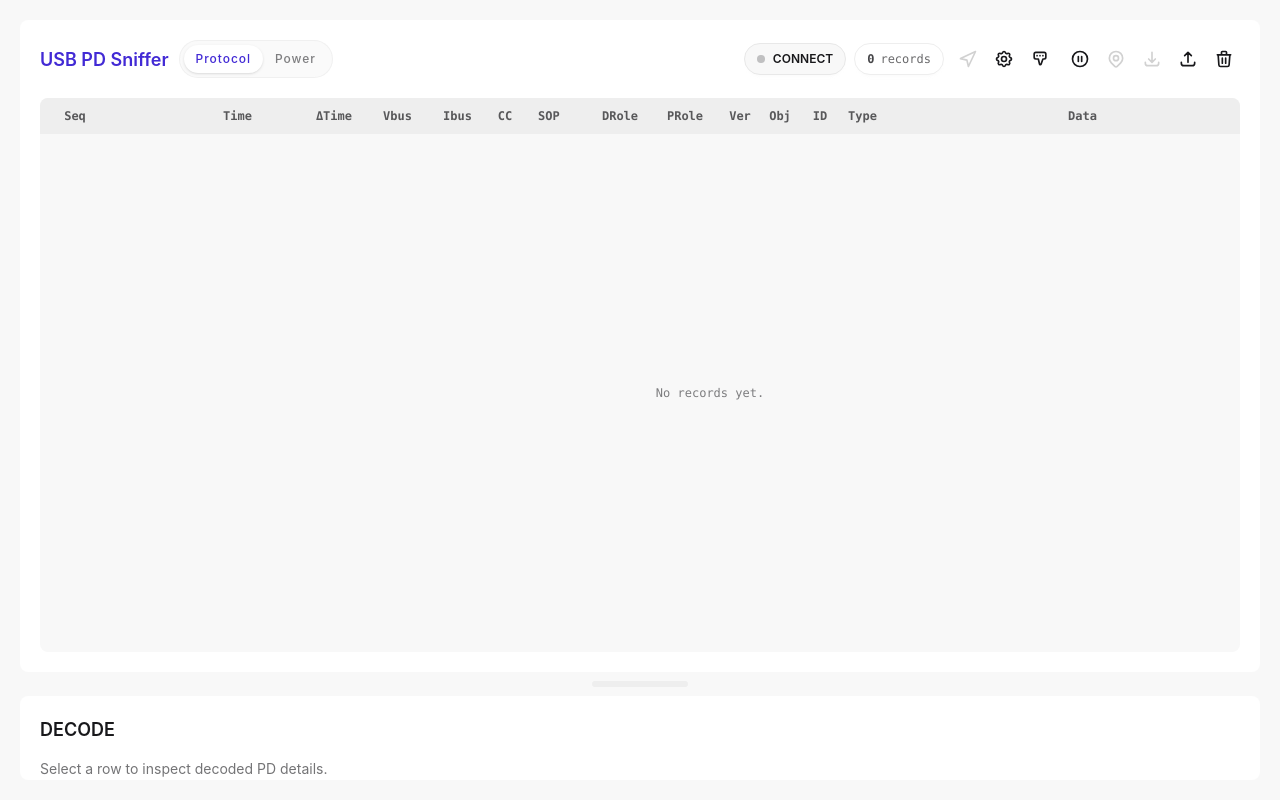
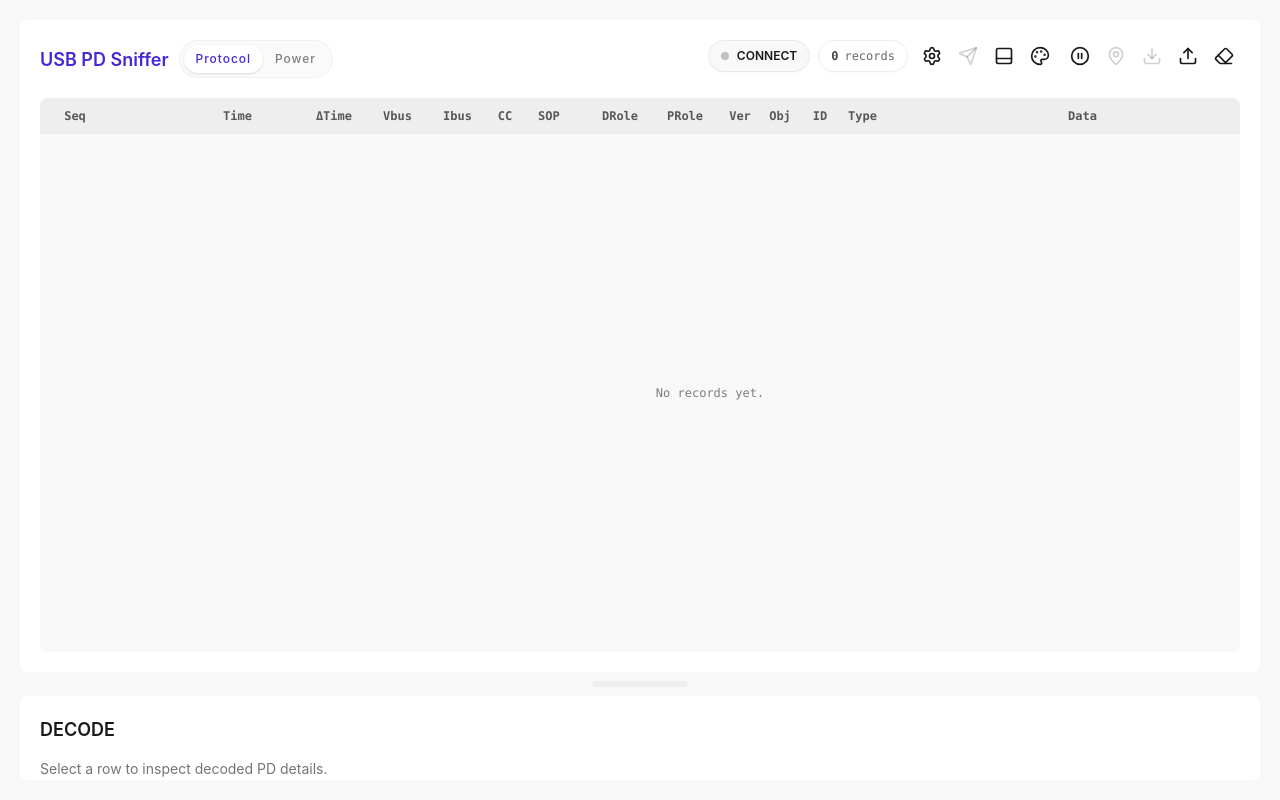
Before and after one commit to 0wQ/usb-pd-sniffer-web, a React (Vite) app in the folder packages/pd-web/: page / in a window 1280 px wide. Built offline with nearby package versions, Linux system fonts and the light colour scheme.

Commit message:
feat: improve decode layout controls

```diff
--- a/packages/pd-web/package.json
+++ b/packages/pd-web/package.json
@@ -16,6 +16,7 @@
     "@usb-pd-sniffer/pd-monitor": "workspace:*",
     "@usb-pd-sniffer/pd-monitor-atk-c2": "workspace:*",
     "clsx": "^2.1.1",
+    "lucide-react": "^1.11.0",
     "papaparse": "^5.5.3",
     "react": "^19.2.0",
     "react-dom": "^19.2.0",
--- a/packages/pd-web/src/components/card/TableCard.tsx
+++ b/packages/pd-web/src/components/card/TableCard.tsx
@@ -9,6 +9,19 @@
 import SendPdDialog from '@/components/common/SendPdDialog'
 import ViewTabs, { type AppView } from '@/components/common/ViewTabs'
 import clsx from 'clsx'
+import {
+  CirclePause,
+  CirclePlay,
+  Download,
+  Eraser,
+  MapPin,
+  Palette,
+  PanelBottom,
+  PanelRight,
+  Send,
+  Settings,
+  Upload,
+} from 'lucide-react'
 import { monitorEventName } from '@usb-pd-sniffer/pd-monitor'
 import { decodeSingleRecord } from '@/lib/analyzer/decode'
 import { decodeUfcsRecordType, formatUfcsSignal, formatUfcsTypeSummary } from '@/lib/ufcs/ufcsType'
@@ -23,6 +36,8 @@
 const ROW_HEIGHT = 30
 const THEME_STORAGE_KEY = 'usb-pd-sniffer-theme'
 const TOOLBAR_ICON_BUTTON_CLASS = 'btn btn-sm btn-square btn-ghost'
+const TOOLBAR_ICON_CLASS = 'h-5 w-5'
+type DecodeLayoutMode = 'vertical' | 'horizontal'
 
 const themes = [
   'light',
@@ -449,6 +464,8 @@
 
 type CardProps = {
   className?: string
+  decodeLayoutMode: DecodeLayoutMode
+  onToggleDecodeLayoutMode: () => void
   onRowClick: (index: number) => void
   selectedIndex: number | null
   isConnected: boolean
@@ -474,6 +491,8 @@
 
 const Card = memo(({
   className,
+  decodeLayoutMode,
+  onToggleDecodeLayoutMode,
   onRowClick,
   selectedIndex,
   isConnected,
@@ -607,19 +626,26 @@
     setImportDialogOpen(false)
     setPendingImportData(null)
   }, [])
+  const decodeLayoutButtonLabel = decodeLayoutMode === 'vertical'
+    ? 'Move decode panel to right side'
+    : 'Move decode panel to bottom'
+  const DecodeLayoutIcon = decodeLayoutMode === 'vertical'
+    ? PanelBottom
+    : PanelRight
+  const AutoScrollIcon = autoScroll ? CirclePause : CirclePlay
 
   return (
     <section className={clsx('flex min-w-0 flex-col min-h-0', className)}>
       <div className="relative z-20 shrink-0 overflow-visible p-5">
-        <div className="flex flex-col gap-3 lg:flex-row lg:items-center lg:justify-between">
-          <div className="flex min-w-0 flex-wrap items-center gap-2.5">
-            <h2 className="card-title select-none">
+        <div className="flex flex-col gap-3 lg:flex-row lg:items-start lg:justify-between">
+          <div className="flex min-w-max shrink-0 flex-nowrap items-center gap-2.5">
+            <h2 className="card-title shrink-0 select-none whitespace-nowrap">
               <span className="text-primary">USB PD Sniffer</span>
             </h2>
             <ViewTabs currentView={currentView} onViewChange={onViewChange} />
           </div>
-          <div className="flex w-full min-w-0 flex-wrap items-center justify-end gap-2 lg:w-auto">
-            <div className="flex flex-wrap items-center gap-2">
+          <div className="flex min-w-0 flex-1 flex-wrap items-center justify-end gap-2">
+            <div className="flex shrink-0 flex-wrap items-center justify-end gap-2">
               {isDeviceSupported && (
                 <button
                   className="btn btn-sm rounded-full gap-2"
@@ -645,45 +671,10 @@
               <RecordCounterComponent />
             </div>
 
-            <div className="flex flex-wrap items-center gap-1">
-              <button
-                className={TOOLBAR_ICON_BUTTON_CLASS}
-                onClick={() => setTxDialogOpen(true)}
-                disabled={!monitorDeviceCapabilities.tx || !isDeviceSupported || !isConnected || isSendingCommand}
-                aria-label="Native PD TX"
-                title={monitorDeviceCapabilities.tx ? 'Native PD TX' : 'Selected device does not support PD TX'}
-              >
-                <svg
-                  xmlns="http://www.w3.org/2000/svg"
-                  className="h-5 w-5"
-                  fill="none"
-                  viewBox="0 0 24 24"
-                  stroke="currentColor"
-                >
-                  <path
-                    strokeLinecap="round"
-                    strokeLinejoin="round"
-                    strokeWidth={2}
-                    d="M3 11.5L21 3l-8.5 18-1.8-7.7L3 11.5z"
-                  />
-                </svg>
-              </button>
+            <div className="flex min-w-max shrink-0 flex-wrap items-center justify-end gap-1">
               <div className="dropdown dropdown-end">
                 <label tabIndex={0} role="button" className={TOOLBAR_ICON_BUTTON_CLASS}>
-                  <svg
-                    className="h-5 w-5 stroke-current"
-                    xmlns="http://www.w3.org/2000/svg"
-                    fill="none"
-                    viewBox="0 0 24 24"
-                  >
-                    <path
-                      strokeLinecap="round"
-                      strokeLinejoin="round"
-                      strokeWidth="2"
-                      d="M10.325 4.317c.426-1.756 2.924-1.756 3.35 0a1.724 1.724 0 002.573 1.066c1.543-.94 3.31.826 2.37 2.37a1.724 1.724 0 001.065 2.572c1.756.426 1.756 2.924 0 3.35a1.724 1.724 0 00-1.066 2.573c.94 1.543-.826 3.31-2.37 2.37a1.724 1.724 0 00-2.572 1.065c-.426 1.756-2.924 1.756-3.35 0a1.724 1.724 0 00-2.573-1.066c-1.543.94-3.31-.826-2.37-2.37a1.724 1.724 0 00-1.065-2.572c-1.756-.426-1.756-2.924 0-3.35a1.724 1.724 0 001.066-2.573c-.94-1.543.826-3.31 2.37-2.37.996.608 2.296.07 2.572-1.065z"
-                    />
-                    <path strokeLinecap="round" strokeLinejoin="round" strokeWidth="2" d="M15 12a3 3 0 11-6 0 3 3 0 016 0z" />
-                  </svg>
+                  <Settings className={TOOLBAR_ICON_CLASS} />
                 </label>
                 <div tabIndex={0} className="dropdown-content z-20 w-72 rounded-box bg-base-100 p-3 shadow-md">
                   {isDeviceSupported && (
@@ -734,25 +725,27 @@
                   )}
                 </div>
               </div>
+              <button
+                className={TOOLBAR_ICON_BUTTON_CLASS}
+                onClick={() => setTxDialogOpen(true)}
+                disabled={!monitorDeviceCapabilities.tx || !isDeviceSupported || !isConnected || isSendingCommand}
+                aria-label="Native PD TX"
+                title={monitorDeviceCapabilities.tx ? 'Native PD TX' : 'Selected device does not support PD TX'}
+              >
+                <Send className={TOOLBAR_ICON_CLASS} />
+              </button>
+              <button
+                className={TOOLBAR_ICON_BUTTON_CLASS}
+                onClick={onToggleDecodeLayoutMode}
+                aria-label={decodeLayoutButtonLabel}
+                title={decodeLayoutButtonLabel}
+              >
+                <DecodeLayoutIcon className={TOOLBAR_ICON_CLASS} />
+              </button>
 
               <div className="dropdown dropdown-end">
                 <label tabIndex={0} role="button" className={TOOLBAR_ICON_BUTTON_CLASS}>
-                  <svg
-                    className="h-5 w-5 stroke-current"
-                    xmlns="http://www.w3.org/2000/svg"
-                    fill="none"
-                    viewBox="0 0 24 24"
-                  >
-                    <path
-                      strokeLinecap="round"
-                      strokeLinejoin="round"
-                      strokeWidth="2"
-                      d="M7 4h10a2 2 0 012 2v4a2 2 0 01-2 2h-1.5l-2.2 6.2a1 1 0 01-1.9-.2L10 12H7a2 2 0 01-2-2V6a2 2 0 012-2z"
-                    />
-                    <circle cx="8.5" cy="8" r="1" fill="currentColor" stroke="none" />
-                    <circle cx="12" cy="8" r="1" fill="currentColor" stroke="none" />
-                    <circle cx="15.5" cy="8" r="1" fill="currentColor" stroke="none" />
-                  </svg>
+                  <Palette className={TOOLBAR_ICON_CLASS} />
                 </label>
                 <ul tabIndex={-1} className="dropdown-content z-20 max-h-72 w-50 overflow-y-auto rounded-box bg-base-100 p-2 shadow-md menu">
                   {themes.map((theme) => (
@@ -764,29 +757,13 @@
               </div>
             </div>
 
-            <div className="flex flex-wrap items-center gap-1">
+            <div className="flex min-w-max shrink-0 flex-wrap items-center justify-end gap-1">
               <button
                 className={TOOLBAR_ICON_BUTTON_CLASS}
                 onClick={() => setAutoScroll(!autoScroll)}
                 aria-label="Auto Scroll"
               >
-                <svg
-                  xmlns="http://www.w3.org/2000/svg"
-                  className="h-5 w-5"
-                  fill="none"
-                  viewBox="0 0 24 24"
-                  stroke="currentColor"
-                >
-                  <path
-                    strokeLinecap="round"
-                    strokeLinejoin="round"
-                    strokeWidth={2}
-                    d={autoScroll
-                      ? "M10 9v6m4-6v6m7-3a9 9 0 11-18 0 9 9 0 0118 0z"
-                      : "M14.752 11.168l-3.197-2.132A1 1 0 0010 9.87v4.263a1 1 0 001.555.832l3.197-2.132a1 1 0 000-1.664z M21 12a9 9 0 11-18 0 9 9 0 0118 0z"
-                    }
-                  />
-                </svg>
+                <AutoScrollIcon className={TOOLBAR_ICON_CLASS} />
               </button>
               <button
                 className={TOOLBAR_ICON_BUTTON_CLASS}
@@ -794,26 +771,7 @@
                 disabled={selectedIndex === null}
                 aria-label="Scroll to selection"
               >
-                <svg
-                  xmlns="http://www.w3.org/2000/svg"
-                  className="h-5 w-5"
-                  fill="none"
-                  viewBox="0 0 24 24"
-                  stroke="currentColor"
-                >
-                  <path
-                    strokeLinecap="round"
-                    strokeLinejoin="round"
-                    strokeWidth={2}
-                    d="M17.657 16.657L13.414 20.9a1.998 1.998 0 01-2.827 0l-4.244-4.243a8 8 0 1111.314 0z"
-                  />
-                  <path
-                    strokeLinecap="round"
-                    strokeLinejoin="round"
-                    strokeWidth={2}
-                    d="M15 11a3 3 0 11-6 0 3 3 0 016 0z"
-                  />
-                </svg>
+                <MapPin className={TOOLBAR_ICON_CLASS} />
               </button>
               <button
                 className={TOOLBAR_ICON_BUTTON_CLASS}
@@ -821,20 +779,7 @@
                 disabled={captureCount === 0 || isProcessing}
                 aria-label="Export to CSV"
               >
-                <svg
-                  xmlns="http://www.w3.org/2000/svg"
-                  className="h-5 w-5"
-                  fill="none"
-                  viewBox="0 0 24 24"
-                  stroke="currentColor"
-                >
-                  <path
-                    strokeLinecap="round"
-                    strokeLinejoin="round"
-                    strokeWidth={2}
-                    d="M4 16v1a3 3 0 003 3h10a3 3 0 003-3v-1m-4-4l-4 4m0 0l-4-4m4 4V4"
-                  />
-                </svg>
+                <Download className={TOOLBAR_ICON_CLASS} />
               </button>
               <button
                 className={TOOLBAR_ICON_BUTTON_CLASS}
@@ -842,40 +787,14 @@
                 disabled={isProcessing}
                 aria-label="Import from CSV"
               >
-                <svg
-                  xmlns="http://www.w3.org/2000/svg"
-                  className="h-5 w-5"
-                  fill="none"
-                  viewBox="0 0 24 24"
-                  stroke="currentColor"
-                >
-                  <path
-                    strokeLinecap="round"
-                    strokeLinejoin="round"
-                    strokeWidth={2}
-                    d="M4 16v1a3 3 0 003 3h10a3 3 0 003-3v-1m-4-8l-4-4m0 0L8 8m4-4v12"
-                  />
-                </svg>
+                <Upload className={TOOLBAR_ICON_CLASS} />
               </button>
               <button
                 className={TOOLBAR_ICON_BUTTON_CLASS}
                 onClick={clearRecords}
                 aria-label="Clear"
               >
-                <svg
-                  xmlns="http://www.w3.org/2000/svg"
-                  className="h-5 w-5"
-                  fill="none"
-                  viewBox="0 0 24 24"
-                  stroke="currentColor"
-                >
-                  <path
-                    strokeLinecap="round"
-                    strokeLinejoin="round"
-                    strokeWidth={2}
-                    d="M19 7l-.867 12.142A2 2 0 0116.138 21H7.862a2 2 0 01-1.995-1.858L5 7m5 4v6m4-6v6m1-10V4a1 1 0 00-1-1h-4a1 1 0 00-1 1v3M4 7h16"
-                  />
-                </svg>
+                <Eraser className={TOOLBAR_ICON_CLASS} />
               </button>
             </div>
           </div>
--- a/packages/pd-web/src/components/common/Layout.tsx
+++ b/packages/pd-web/src/components/common/Layout.tsx
@@ -1,6 +1,6 @@
 import TableCard from '@/components/card/TableCard'
 import DecodeCard from '@/components/card/DecodeCard'
-import { Group, Panel, Separator, useDefaultLayout } from 'react-resizable-panels'
+import { Group, Panel, Separator, useDefaultLayout, usePanelCallbackRef, type PanelSize } from 'react-resizable-panels'
 import useDeviceStore from '@/stores/deviceStore'
 import type { AppView } from '@/components/common/ViewTabs'
 import type {
@@ -9,10 +9,29 @@
   MonitorDeviceKind,
   MonitorPdTxTarget,
 } from '@/lib/devices/monitorDrivers'
+import { useCallback, useEffect, useMemo, useState } from 'react'
+import clsx from 'clsx'
 
-const DEFAULT_TOP_SIZE = 88
-const MIN_TOP_SIZE = 28
-const MIN_BOTTOM_SIZE = 12
+type DecodeLayoutMode = 'vertical' | 'horizontal'
+
+const DECODE_LAYOUT_MODE_STORAGE_KEY = 'usb-pd-layout-decode-mode'
+const DECODE_COLLAPSED_STORAGE_KEY = 'usb-pd-layout-decode-collapsed'
+const DEFAULT_TABLE_SIZE = {
+  vertical: 88,
+  horizontal: 70,
+} satisfies Record<DecodeLayoutMode, number>
+const MIN_TABLE_SIZE = {
+  vertical: 28,
+  horizontal: 35,
+} satisfies Record<DecodeLayoutMode, number>
+const MIN_DECODE_SIZE = {
+  vertical: '12%',
+  horizontal: '25%',
+} satisfies Record<DecodeLayoutMode, string>
+const MAX_DECODE_SIZE = {
+  vertical: '100%',
+  horizontal: '50%',
+} satisfies Record<DecodeLayoutMode, string>
 
 type Props = {
   isConnected: boolean
@@ -34,6 +53,39 @@
   isDeviceSupported: boolean
   currentView: AppView
   onViewChange: (view: AppView) => void
+}
+
+function readDecodeLayoutMode(): DecodeLayoutMode {
+  try {
+    const value = localStorage.getItem(DECODE_LAYOUT_MODE_STORAGE_KEY)
+    return value === 'horizontal' ? 'horizontal' : 'vertical'
+  } catch {
+    return 'vertical'
+  }
+}
+
+function readDecodeCollapsed(): boolean {
+  try {
+    return localStorage.getItem(DECODE_COLLAPSED_STORAGE_KEY) === 'true'
+  } catch {
+    return false
+  }
+}
+
+function writeDecodeLayoutMode(value: DecodeLayoutMode): void {
+  try {
+    localStorage.setItem(DECODE_LAYOUT_MODE_STORAGE_KEY, value)
+  } catch {
+    // ignore
+  }
+}
+
+function writeDecodeCollapsed(value: boolean): void {
+  try {
+    localStorage.setItem(DECODE_COLLAPSED_STORAGE_KEY, String(value))
+  } catch {
+    // ignore
+  }
 }
 
 const Layout = ({
@@ -59,10 +111,70 @@
 }: Props) => {
   const selectedIndex = useDeviceStore((state) => state.protocolSelectedIndex)
   const setSelectedIndex = useDeviceStore((state) => state.setProtocolSelectedIndex)
+  const [decodeLayoutMode, setDecodeLayoutMode] = useState<DecodeLayoutMode>(() => readDecodeLayoutMode())
+  const [decodeCollapsed, setDecodeCollapsed] = useState(() => readDecodeCollapsed())
+  const [decodePanel, setDecodePanel] = usePanelCallbackRef()
+  const layoutId = `pd-web-main-layout-${decodeLayoutMode}`
   const { defaultLayout, onLayoutChanged } = useDefaultLayout({
-    id: 'pd-web-main-layout',
+    id: layoutId,
     panelIds: ['table', 'decode'],
   })
+  const tablePanelClassName = clsx('min-h-0 min-w-0 overflow-visible', {
+    'pb-1.5': decodeLayoutMode === 'vertical',
+    'pr-1.5': decodeLayoutMode === 'horizontal',
+  })
+  const decodePanelClassName = clsx('min-h-0 min-w-0', {
+    'pt-1.5': decodeLayoutMode === 'vertical',
+    'pl-1.5': decodeLayoutMode === 'horizontal',
+  })
+  const groupClassName = clsx('flex h-full min-h-0 gap-0', {
+    'flex-col': decodeLayoutMode === 'vertical',
+    'flex-row': decodeLayoutMode === 'horizontal',
+  })
+  const separatorClassName = clsx(
+    'group relative flex shrink-0 items-center justify-center outline-none focus:outline-none focus-visible:outline-none',
+    {
+      'h-3 cursor-row-resize': decodeLayoutMode === 'vertical',
+      'w-3 cursor-col-resize': decodeLayoutMode === 'horizontal',
+    },
+  )
+  const separatorTrackClassName = clsx(
+    'rounded-full bg-base-300 transition-colors group-hover:bg-primary/50 group-data-[active]:bg-primary/70',
+    {
+      'h-1.5 w-24': decodeLayoutMode === 'vertical',
+      'h-24 w-1.5': decodeLayoutMode === 'horizontal',
+    },
+  )
+  useEffect(() => {
+    writeDecodeLayoutMode(decodeLayoutMode)
+  }, [decodeLayoutMode])
+
+  useEffect(() => {
+    writeDecodeCollapsed(decodeCollapsed)
+  }, [decodeCollapsed])
+
+  useEffect(() => {
+    if (decodePanel === null) return
+    try {
+      if (decodeCollapsed) {
+        decodePanel.collapse()
+      } else if (decodePanel.isCollapsed()) {
+        decodePanel.expand()
+      }
+    } catch {
+      // Layout mode changes remount the group; ignore stale panel handles from the previous group.
+    }
+  }, [decodeCollapsed, decodePanel])
+
+  const toggleDecodeLayoutMode = useCallback(() => {
+    setDecodeLayoutMode((current) => current === 'vertical' ? 'horizontal' : 'vertical')
+  }, [])
+
+  const handleDecodeResize = useCallback((panelSize: PanelSize) => {
+    setDecodeCollapsed(panelSize.asPercentage <= 0.001)
+  }, [])
+
+  const defaultLayoutForMode = useMemo(() => defaultLayout, [defaultLayout])
 
   return (
     <main
@@ -74,20 +186,23 @@
       "
     >
       <Group
-        id="pd-web-main-layout"
-        orientation="vertical"
-        defaultLayout={defaultLayout}
+        key={decodeLayoutMode}
+        id={layoutId}
+        orientation={decodeLayoutMode}
+        defaultLayout={defaultLayoutForMode}
         onLayoutChanged={onLayoutChanged}
-        className="flex h-full min-h-0 flex-col gap-0"
+        className={groupClassName}
       >
         <Panel
           id="table"
-          defaultSize={`${DEFAULT_TOP_SIZE}%`}
-          minSize={`${MIN_TOP_SIZE}%`}
-          className="min-h-0 min-w-0 overflow-visible pb-1.5"
+          defaultSize={`${DEFAULT_TABLE_SIZE[decodeLayoutMode]}%`}
+          minSize={`${MIN_TABLE_SIZE[decodeLayoutMode]}%`}
+          className={tablePanelClassName}
         >
           <TableCard
             className="card bg-base-100 h-full min-h-0 min-w-0"
+            decodeLayoutMode={decodeLayoutMode}
+            onToggleDecodeLayoutMode={toggleDecodeLayoutMode}
             onRowClick={setSelectedIndex}
             selectedIndex={selectedIndex}
             isConnected={isConnected}
@@ -112,11 +227,21 @@
           />
         </Panel>
 
-        <Separator className="group flex h-3 shrink-0 cursor-row-resize items-center justify-center outline-none focus:outline-none focus-visible:outline-none">
-          <span className="h-1.5 w-24 rounded-full bg-base-300 transition-colors group-hover:bg-primary/50 group-data-[active]:bg-primary/70" />
+        <Separator className={separatorClassName}>
+          <span className={separatorTrackClassName} />
         </Separator>
 
-        <Panel id="decode" minSize={`${MIN_BOTTOM_SIZE}%`} className="min-h-0 min-w-0 pt-1.5">
+        <Panel
+          id="decode"
+          panelRef={setDecodePanel}
+          collapsible
+          collapsedSize="0%"
+          defaultSize={`${100 - DEFAULT_TABLE_SIZE[decodeLayoutMode]}%`}
+          minSize={MIN_DECODE_SIZE[decodeLayoutMode]}
+          maxSize={MAX_DECODE_SIZE[decodeLayoutMode]}
+          className={decodePanelClassName}
+          onResize={handleDecodeResize}
+        >
           <DecodeCard className="card bg-base-100 h-full min-h-0" selectedIndex={selectedIndex} />
         </Panel>
       </Group>
--- a/packages/pd-web/src/lib/analyzer/decode.ts
+++ b/packages/pd-web/src/lib/analyzer/decode.ts
@@ -22,12 +22,26 @@
   return packet === null ? null : decodePacket(packet)
 }
 
+type ContextLookupResult<T> = {
+  value: T | undefined
+  scannedRecords: number
+}
+
+export type DecodeRecordAtIndexResult = {
+  decoded: DecodedPacket
+  contextBacktrackUsed: number
+}
+
+function needsSourceCapabilitiesContext(decoded: DecodedPacket): boolean {
+  return decoded.messageType.name === 'Request'
+}
+
 function findPreviousChunkedExtendedPackets(
   records: readonly CaptureRecord[],
   targetIndex: number,
   startIndex: number,
   targetDecoded: DecodedPacket,
-): MessagePacket[] | undefined {
+): ContextLookupResult<MessagePacket[]> {
   const extendedHeader = targetDecoded.extendedHeader
   if (
     extendedHeader === null ||
@@ -35,12 +49,15 @@
     extendedHeader.requestChunk ||
     extendedHeader.chunkNumber === 0
   ) {
-    return undefined
+    return { value: undefined, scannedRecords: 0 }
   }
 
   const previousChunks = new Array<MessagePacket | undefined>(extendedHeader.chunkNumber)
+  let scannedRecords = 0
 
   for (let index = targetIndex - 1; index >= startIndex; index -= 1) {
+    scannedRecords = targetIndex - index
+
     if (
       records[index]?.event_type === MONITOR_EVENT.HARD_RESET ||
       records[index]?.event_type === MONITOR_EVENT.CABLE_RESET
@@ -74,19 +91,23 @@
     previousChunks[chunkNumber] = packet
 
     if (previousChunks.every((chunk) => chunk !== undefined)) {
-      return previousChunks as MessagePacket[]
+      return { value: previousChunks as MessagePacket[], scannedRecords }
     }
   }
 
-  return undefined
+  return { value: undefined, scannedRecords }
 }
 
 function findNearestSourceCapabilitiesFrame(
   records: readonly CaptureRecord[],
   targetIndex: number,
   startIndex: number,
-): MessagePacket | undefined {
+): ContextLookupResult<MessagePacket> {
+  let scannedRecords = 0
+
   for (let index = targetIndex - 1; index >= startIndex; index -= 1) {
+    scannedRecords = targetIndex - index
+
     if (
       records[index]?.event_type === MONITOR_EVENT.HARD_RESET ||
       records[index]?.event_type === MONITOR_EVENT.CABLE_RESET
@@ -101,18 +122,18 @@
 
     const decoded = decodePacket(packet)
     if (decoded.messageType.name === 'Source_Capabilities') {
-      return packet
+      return { value: packet, scannedRecords }
     }
   }
 
-  return undefined
+  return { value: undefined, scannedRecords }
 }
 
 export function decodeRecordAtIndex(
   records: readonly CaptureRecord[],
   targetIndex: number,
   backtrackRecords: number | null = null
-): DecodedPacket | null {
+): DecodeRecordAtIndexResult | null {
   if (targetIndex < 0 || targetIndex >= records.length) {
     return null
   }
@@ -127,7 +148,9 @@
   const startIndex = backtrackRecords === null
     ? 0
     : Math.max(0, targetIndex - backtrackRecords)
-  const sourceCapabilities = findNearestSourceCapabilitiesFrame(records, targetIndex, startIndex)
+  const sourceCapabilities = needsSourceCapabilitiesContext(singleFrameDecoded)
+    ? findNearestSourceCapabilitiesFrame(records, targetIndex, startIndex)
+    : { value: undefined, scannedRecords: 0 }
   const previousChunkedExtendedPackets = findPreviousChunkedExtendedPackets(
     records,
     targetIndex,
@@ -135,20 +158,26 @@
     singleFrameDecoded,
   )
 
-  return decodePacket(packet, {
-    sourceCapabilities: sourceCapabilities === undefined
+  return {
+    decoded: decodePacket(packet, {
+      sourceCapabilities: sourceCapabilities.value === undefined
       ? undefined
       : {
           kind: 'packet',
-          packet: sourceCapabilities,
+          packet: sourceCapabilities.value,
         },
-    chunkedExtendedMessage: previousChunkedExtendedPackets === undefined
+      chunkedExtendedMessage: previousChunkedExtendedPackets.value === undefined
       ? undefined
       : {
-          previousChunks: previousChunkedExtendedPackets.map((previousPacket) => ({
+          previousChunks: previousChunkedExtendedPackets.value.map((previousPacket) => ({
             kind: 'packet' as const,
             packet: previousPacket,
           })),
         },
-  })
+    }),
+    contextBacktrackUsed: Math.max(
+      sourceCapabilities.scannedRecords,
+      previousChunkedExtendedPackets.scannedRecords,
+    ),
+  }
 }
```
Also changed, not shown: packages/pd-web/src/components/card/DecodeCard.tsx (+20 -11 lines), 1 other file (tests, documents, lock files or other folders).
